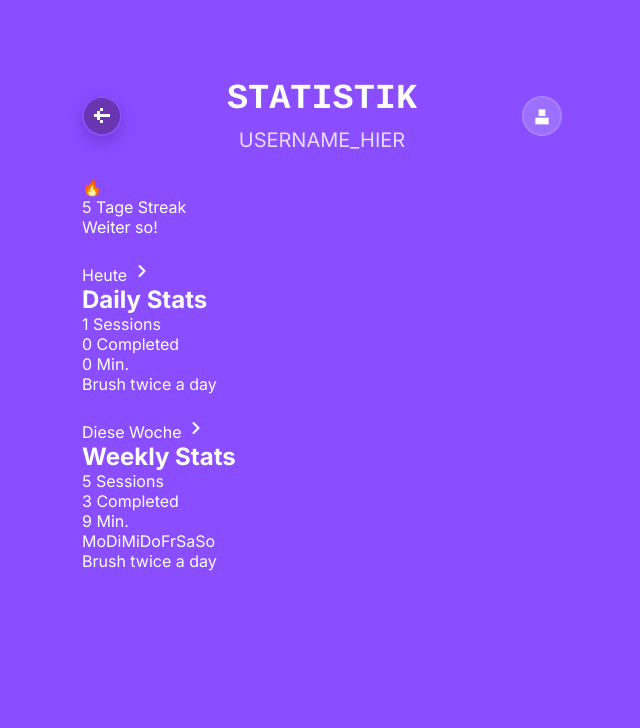
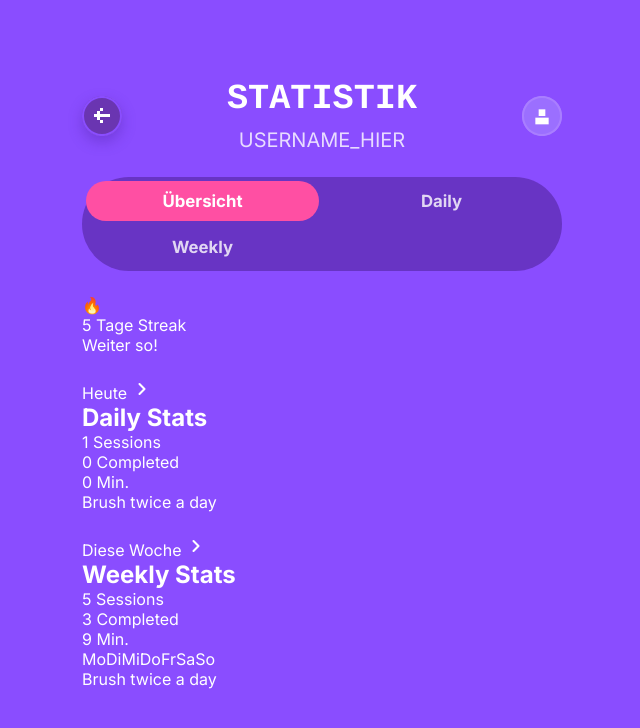
Before and after one commit to lostmarushka/IM4-Eckzahn-Eddy, a PHP site: page /stats-overview.html in a window 1280 px wide. Shown: the top 728 px of the page, without its empty margins (318-958 px from the left). Run offline with PHP 8.4, Linux system fonts and the light colour scheme; a stand-in replaces the project's code that opens the database connection.

Commit message:
stats.js + stats-overview.html + stats.html update

```diff
--- a/css/style.css
+++ b/css/style.css
@@ -674,6 +674,8 @@
   transform-origin: bottom center;
 }
 
+
+
 /* ── Stats Page ── */
 
 .stats-page-wrapper {
--- a/stats-overview.html
+++ b/stats-overview.html
@@ -9,7 +9,7 @@
   <link href="https://fonts.googleapis.com/css2?family=Cousine:wght@400;700&family=Inter:wght@400;600;700&display=swap" rel="stylesheet" />
   <link rel="stylesheet" href="css/style.css" />
 </head>
-<body>
+<body data-page="stats-overview">
   <div class="page-wrapper stats-page-wrapper">
     <div class="login-wrapper stats-wrapper">
 
@@ -26,21 +26,32 @@
         </a>
       </header>
 
+      <!-- Tabs -->
+      <div class="stats-tabs-wrapper stats-tabs-wrapper--three" role="tablist">
+        <button class="stats-tab stats-tab--active" role="tab" aria-selected="true"
+          onclick="location.href='stats-overview.html'">Übersicht</button>
+        <button class="stats-tab" role="tab" aria-selected="false"
+          onclick="location.href='stats.html?tab=daily'">Daily</button>
+        <button class="stats-tab" role="tab" aria-selected="false"
+          onclick="location.href='stats.html?tab=weekly'">Weekly</button>
+      </div>
+
       <!-- Streak Banner -->
       <div class="stats-streak-banner">
         <span class="stats-streak-flame">🔥</span>
         <div class="stats-streak-text">
-          <span class="stats-streak-count js-streak-count">5</span>
+          <span class="stats-streak-count js-streak-count">–</span>
           <span class="stats-streak-label">Tage Streak</span>
         </div>
-        <span class="stats-streak-sub js-streak-sub">Weiter so!</span>
+        <span class="stats-streak-sub js-streak-sub"></span>
       </div>
 
       <!-- Daily Card -->
       <a href="stats.html?tab=daily" class="stats-overview-card stats-overview-card--daily" aria-label="Daily Stats öffnen">
         <div class="stats-overview-card-header">
           <span class="stats-overview-card-tag">Heute</span>
-          <svg class="stats-overview-card-arrow" width="20" height="20" viewBox="0 0 24 24" fill="none" stroke="currentColor" stroke-width="2.5" stroke-linecap="round" stroke-linejoin="round">
+          <svg class="stats-overview-card-arrow" width="20" height="20" viewBox="0 0 24 24" fill="none"
+            stroke="currentColor" stroke-width="2.5" stroke-linecap="round" stroke-linejoin="round">
             <polyline points="9 18 15 12 9 6"/>
           </svg>
         </div>
@@ -61,21 +72,19 @@
             <span class="stats-overview-mini-label">Min.</span>
           </div>
         </div>
-        <!-- Mini Bar Chart -->
         <div class="stats-overview-bars" aria-hidden="true">
-          <div class="stats-overview-bar" style="height: 20%"></div>
-          <div class="stats-overview-bar" style="height: 0%"></div>
-          <div class="stats-overview-bar" style="height: 0%"></div>
-          <div class="stats-overview-bar" style="height: 0%"></div>
-          <div class="stats-overview-bar" style="height: 0%"></div>
-          <div class="stats-overview-bar stats-overview-bar--active js-daily-bar" style="height: 60%"></div>
-          <div class="stats-overview-bar" style="height: 0%"></div>
-          <div class="stats-overview-bar" style="height: 0%"></div>
+          <div class="stats-overview-bar js-daily-bar-0" style="height:0%"></div>
+          <div class="stats-overview-bar js-daily-bar-1" style="height:0%"></div>
+          <div class="stats-overview-bar js-daily-bar-2" style="height:0%"></div>
+          <div class="stats-overview-bar js-daily-bar-3" style="height:0%"></div>
+          <div class="stats-overview-bar js-daily-bar-4" style="height:0%"></div>
+          <div class="stats-overview-bar js-daily-bar-5" style="height:0%"></div>
+          <div class="stats-overview-bar js-daily-bar-6" style="height:0%"></div>
+          <div class="stats-overview-bar js-daily-bar-7" style="height:0%"></div>
         </div>
-        <!-- Goal pill -->
-        <div class="stats-overview-goal-pill js-daily-goal">
+        <div class="stats-overview-goal-pill">
           <span class="stats-overview-goal-dot js-daily-goal-dot"></span>
-          <span class="js-daily-goal-text">Brush twice a day</span>
+          <span class="js-daily-goal-text">–</span>
         </div>
       </a>
 
@@ -83,7 +92,8 @@
       <a href="stats.html?tab=weekly" class="stats-overview-card stats-overview-card--weekly" aria-label="Weekly Stats öffnen">
         <div class="stats-overview-card-header">
           <span class="stats-overview-card-tag">Diese Woche</span>
-          <svg class="stats-overview-card-arrow" width="20" height="20" viewBox="0 0 24 24" fill="none" stroke="currentColor" stroke-width="2.5" stroke-linecap="round" stroke-linejoin="round">
+          <svg class="stats-overview-card-arrow" width="20" height="20" viewBox="0 0 24 24" fill="none"
+            stroke="currentColor" stroke-width="2.5" stroke-linecap="round" stroke-linejoin="round">
             <polyline points="9 18 15 12 9 6"/>
           </svg>
         </div>
@@ -104,23 +114,21 @@
             <span class="stats-overview-mini-label">Min.</span>
           </div>
         </div>
-        <!-- Mini Wochentag-Bars (Mo–So) -->
-        <div class="stats-overview-bars stats-overview-bars--weekly js-weekly-bars" aria-hidden="true">
-          <div class="stats-overview-bar stats-overview-bar--weekly" data-day="0" style="height:30%"></div>
-          <div class="stats-overview-bar stats-overview-bar--weekly" data-day="1" style="height:90%"></div>
-          <div class="stats-overview-bar stats-overview-bar--weekly" data-day="2" style="height:60%"></div>
+        <div class="stats-overview-bars stats-overview-bars--weekly" aria-hidden="true">
+          <div class="stats-overview-bar stats-overview-bar--weekly" data-day="0" style="height:0%"></div>
+          <div class="stats-overview-bar stats-overview-bar--weekly" data-day="1" style="height:0%"></div>
+          <div class="stats-overview-bar stats-overview-bar--weekly" data-day="2" style="height:0%"></div>
           <div class="stats-overview-bar stats-overview-bar--weekly" data-day="3" style="height:0%"></div>
-          <div class="stats-overview-bar stats-overview-bar--weekly stats-overview-bar--active" data-day="4" style="height:40%"></div>
+          <div class="stats-overview-bar stats-overview-bar--weekly" data-day="4" style="height:0%"></div>
           <div class="stats-overview-bar stats-overview-bar--weekly" data-day="5" style="height:0%"></div>
           <div class="stats-overview-bar stats-overview-bar--weekly" data-day="6" style="height:0%"></div>
         </div>
         <div class="stats-overview-days-labels" aria-hidden="true">
           <span>Mo</span><span>Di</span><span>Mi</span><span>Do</span><span>Fr</span><span>Sa</span><span>So</span>
         </div>
-        <!-- Goal pill -->
-        <div class="stats-overview-goal-pill js-weekly-goal">
-          <span class="stats-overview-goal-dot stats-overview-goal-dot--done js-weekly-goal-dot"></span>
-          <span class="js-weekly-goal-text">Brush twice a day</span>
+        <div class="stats-overview-goal-pill">
+          <span class="stats-overview-goal-dot js-weekly-goal-dot"></span>
+          <span class="js-weekly-goal-text">–</span>
         </div>
       </a>
 
@@ -129,54 +137,7 @@
 
   <script>
     window.CURRENT_USER = { id: 'USER_ID_HIER', name: 'USERNAME_HIER' };
-
-    window.STATS_DATA = {
-      streak: 5,
-      daily: {
-        sessions: 1, completed: 0, minutes: 0,
-        goalCompleted: false, goalText: 'Brush twice a day',
-        brushingEvents: [{ hour: 12, duration: 0.6 }]
-      },
-      weekly: {
-        sessions: 5, completed: 3, minutes: 9,
-        goalCompleted: true, goalText: 'Brush twice a day',
-        brushingEvents: [
-          { day: 0, duration: 0.3 }, { day: 1, duration: 0.9 },
-          { day: 2, duration: 0.6 }, { day: 4, duration: 0.4 },
-          { day: 6, duration: 0.3 }
-        ]
-      }
-    };
-
-    // Populate
-    document.querySelector('.js-username').textContent        = CURRENT_USER.name;
-    document.querySelector('.js-streak-count').textContent    = STATS_DATA.streak;
-    document.querySelector('.js-streak-sub').textContent      = STATS_DATA.streak >= 7 ? '🏆 Wochenziel erreicht!' : 'Weiter so!';
-
-    const d = STATS_DATA.daily;
-    document.querySelector('.js-daily-sessions').textContent  = d.sessions;
-    document.querySelector('.js-daily-completed').textContent = d.completed;
-    document.querySelector('.js-daily-minutes').textContent   = d.minutes;
-    document.querySelector('.js-daily-goal-text').textContent = d.goalText;
-    document.querySelector('.js-daily-goal-dot').classList.toggle('stats-overview-goal-dot--done', d.goalCompleted);
-
-    const w = STATS_DATA.weekly;
-    document.querySelector('.js-weekly-sessions').textContent  = w.sessions;
-    document.querySelector('.js-weekly-completed').textContent = w.completed;
-    document.querySelector('.js-weekly-minutes').textContent   = w.minutes;
-    document.querySelector('.js-weekly-goal-text').textContent = w.goalText;
-    document.querySelector('.js-weekly-goal-dot').classList.toggle('stats-overview-goal-dot--done', w.goalCompleted);
-
-    // Weekly bars dynamisch befüllen
-    const HOUR_START = 6;
-    const weeklyBars = document.querySelectorAll('.stats-overview-bar--weekly');
-    weeklyBars.forEach(bar => {
-      const day = parseInt(bar.dataset.day);
-      const event = w.brushingEvents.find(e => e.day === day);
-      const pct = event ? Math.round((event.duration / 1) * 100) : 0;
-      bar.style.height = pct + '%';
-      if (event) bar.classList.add('stats-overview-bar--active');
-    });
   </script>
+  <script src="js/stats.js"></script>
 </body>
 </html>
```
Also changed, not shown: js/stats.js (+91 -68 lines), stats.html (+5 -4 lines).
